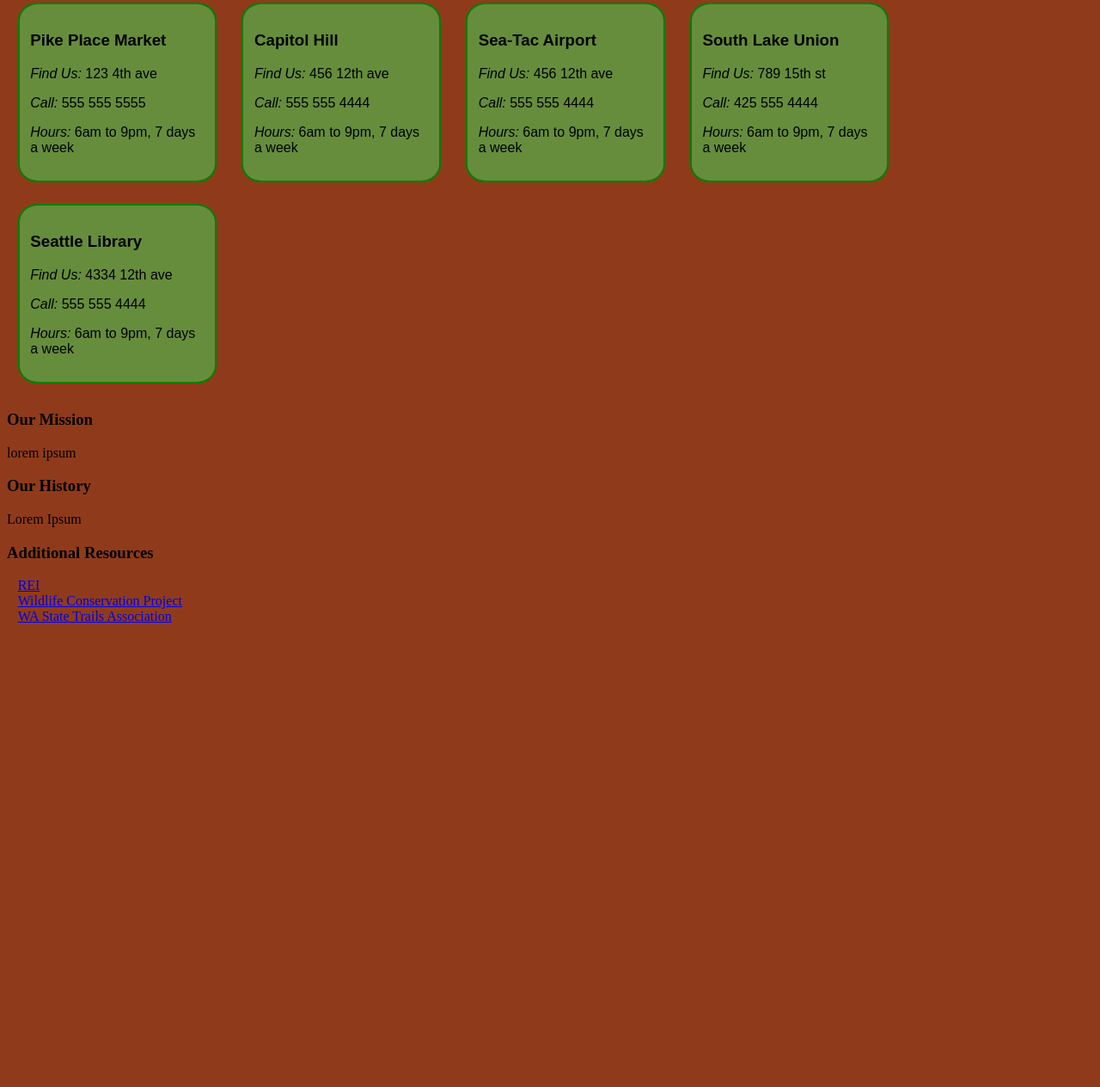
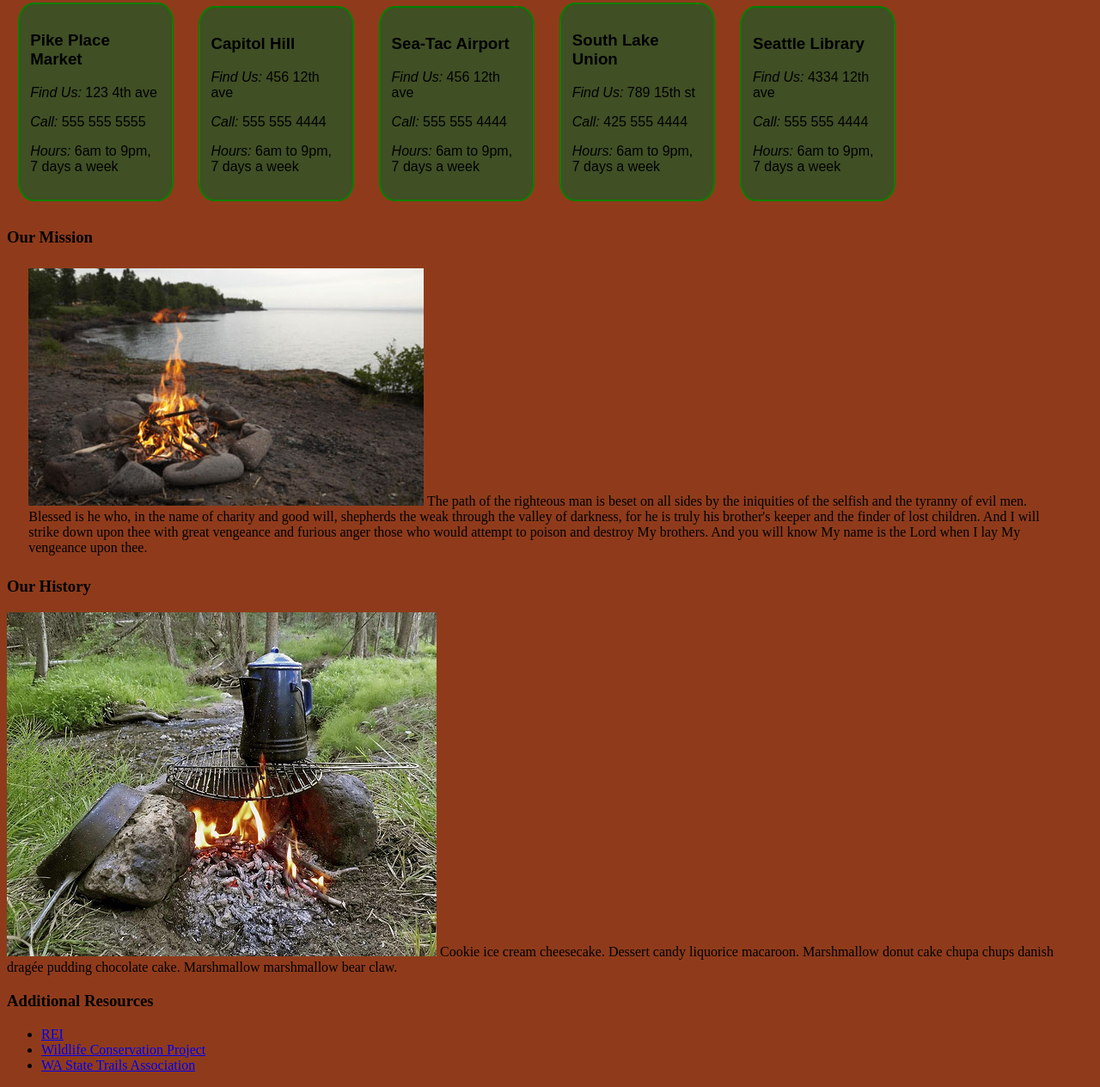
Before and after one commit to alexwuwei/campfire-coffee, a plain HTML site: page index.html in a window 1280 px wide. Shown: the part 647-1911 px from the top of the page at 86% size. Before the commit the page ends 1389 px from the top, so only its background shows below. Drawn offline with Linux system fonts and the light colour scheme; a web font is replaced by a local one.

Commit message:
added more images, and displayed as block elements with text

```diff
--- a/css/style.css
+++ b/css/style.css
@@ -13,13 +13,13 @@ header ul {
 }
 
 nav {
-  background-color: #404F24;
+  background-color: #4E6172;
 }
 nav ul li {
   display: inline;
   font-weight: bold;
-  width: 100%;
-  background-color: #404F24;
+  width: auto;
+  /*background-color: #404F24;*/
 }
 header img {
     display: inline;
@@ -29,27 +29,42 @@ header img {
     margin-right: 1%;
 }
 
-.spanImage {
-  background-size: 100%;
-}
 
 .locationsContainer {
-    display: inline;
-    width: auto;
+    /*display: inline;
+    width: 100%;*/
 
 }
 .location {
   display: inline-block;
-  width: 16%;
+  width: 12%;
   font-family: sans-serif;
   margin: 1%;
   padding: 1%;
   border: 2px solid green;
   border-radius: 10%;
-  background-color: #668D3C;
+  background-color: #404F24;
 }
 
+.histContainer {
+  /*position: relative;*/
+  display: block;
+}
 
+.mission {
+  clear: both;
+}
+.histImages {
+  /*float:left;*/
+}
+
+.mission p {
+  margin: 2%;
+}
+
+.history {
+  display: block;
+}
 
 table {
   border-style: dashed;
--- a/index.html
+++ b/index.html
@@ -76,26 +76,30 @@
           </p>
       </div>
     </section>
-    <article class="Mission">
+    <section class="histContainer">
+    <div class="mission">
       <h3>Our Mission</h3>
       <p>
-        lorem ipsum
+        <img src="img/campfire.jpg" class="histImages" alt="" />
+        The path of the righteous man is beset on all sides by the iniquities of the selfish and the tyranny of evil men. Blessed is he who, in the name of charity and good will, shepherds the weak through the valley of darkness, for he is truly his brother's keeper and the finder of lost children. And I will strike down upon thee with great vengeance and furious anger those who would attempt to poison and destroy My brothers. And you will know My name is the Lord when I lay My vengeance upon thee.
       </p>
-    </article>
-    <article class="History">
+    </div>
+    <div class="history">
       <h3>Our History</h3>
       <p>
-        Lorem Ipsum
+        <img src="img/campfire-coffee.jpg" class="histImages" alt="" />
+        Cookie ice cream cheesecake. Dessert candy liquorice macaroon. Marshmallow donut cake chupa chups danish dragée pudding chocolate cake. Marshmallow marshmallow bear claw.
       </p>
-    </article>
-    <article class="Resources">
+    </div>
+    <div class="resources">
       <h3>Additional Resources</h3>
       <ul>
         <li><a href="#">REI</a></li>
         <li><a href="#">Wildlife Conservation Project</a></li>
         <li><a href="#">WA State Trails Association</a></li>
       </ul>
-    </article>
+    </div>
+  </section>
 
   </body>
 </html>
```
